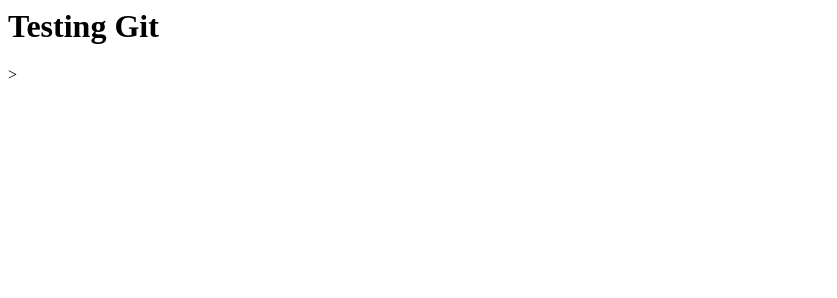
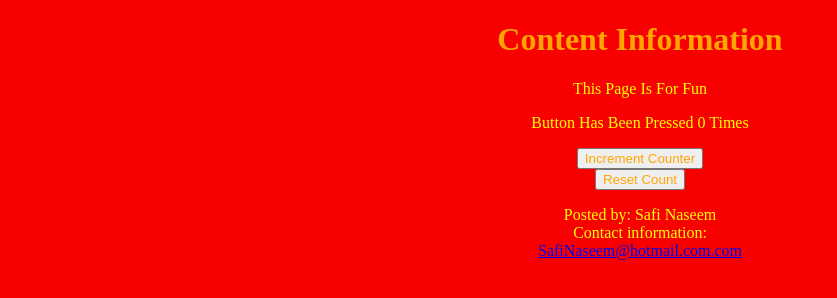
Before and after one commit to safinaseem/FirstRepository, a plain HTML site: page index.html in a window 1280 px wide. Shown: the whole page, without its empty margins (0-837 px from the left). Drawn offline with Linux system fonts and the light colour scheme.

Commit message:
update index.html
added html and javascript

```diff
--- a/index.html
+++ b/index.html
@@ -1 +1,67 @@
-<h1>Testing Git</h1>>
+<!DOCTYPE html>
+<html>
+<head>
+<style>
+body {
+    background-color: #F80000 ;
+
+}
+
+h1, #pressButton,#resetButton,button{
+    color: orange;
+    text-align: center;
+}
+
+p{
+color: yellow;
+text-align: center;
+
+}
+
+</style>
+</head>
+
+
+<body>
+
+<h1>Content Information</h1>
+<p>This Page Is For Fun</p>
+
+<p id="demo">Button Has Been Pressed 0 Times</p>
+
+<script>
+var index = 0;
+function myFunction() {
+
+index++;
+
+if(index == 1){
+    document.getElementById('demo').innerHTML = 'Button Has Been Pressed '+index+' Time';
+}
+else{
+ document.getElementById('demo').innerHTML = 'Button Has Been Pressed '+index+' Times';
+}
+
+}
+
+function reset() {
+index = 0;
+document.getElementById('demo').innerHTML = 'Button Has Been Pressed 0 Times';
+
+}
+</script>
+
+<div id= "pressButton">
+<button type="button" onclick="myFunction()">Increment Counter</button>
+</div>
+
+<div id= "resetButton">
+<button type="button" onclick="reset()">Reset Count</button>
+</div>
+
+</body>
+
+<footer>
+  <p>Posted by: Safi Naseem<br>Contact information:<br> <a href="mailto:SafiNaseem@hotmail.com">SafiNaseem@hotmail.com.com</a></p>
+</footer>
+</html>
```
